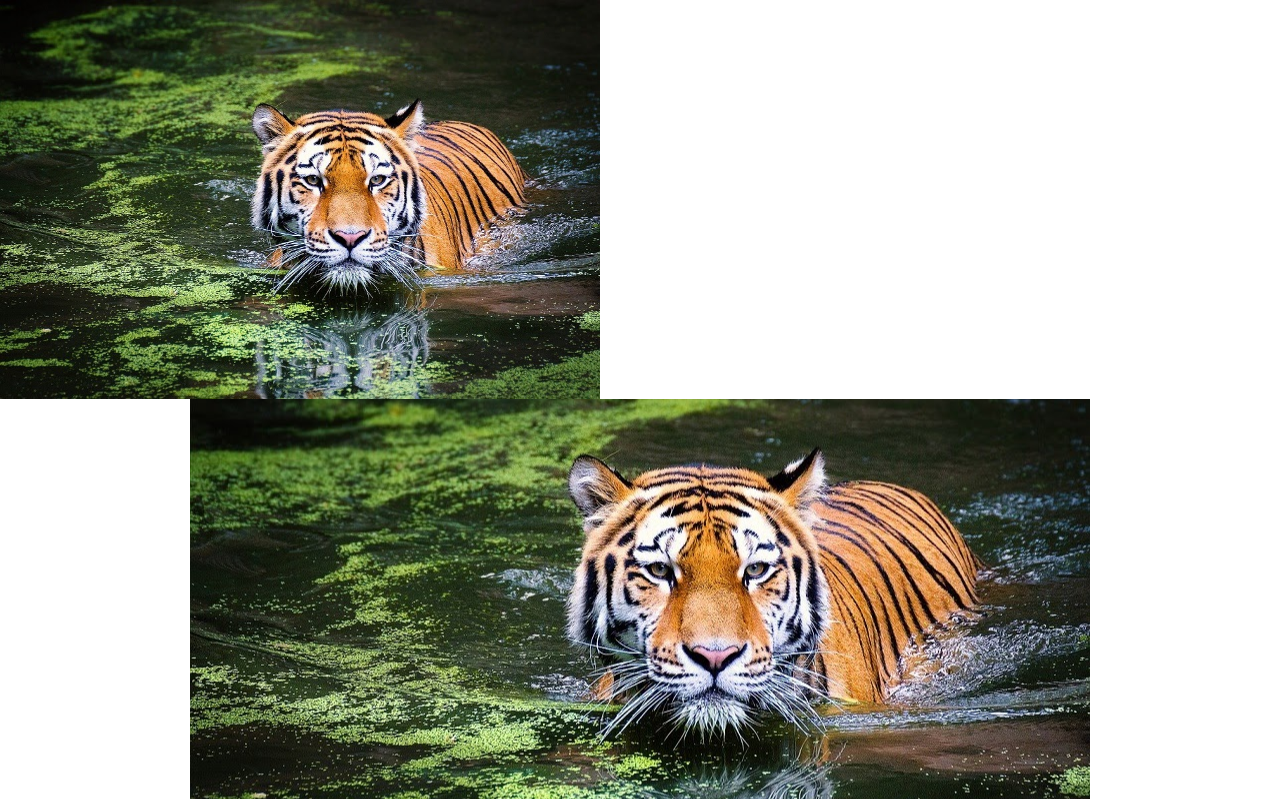
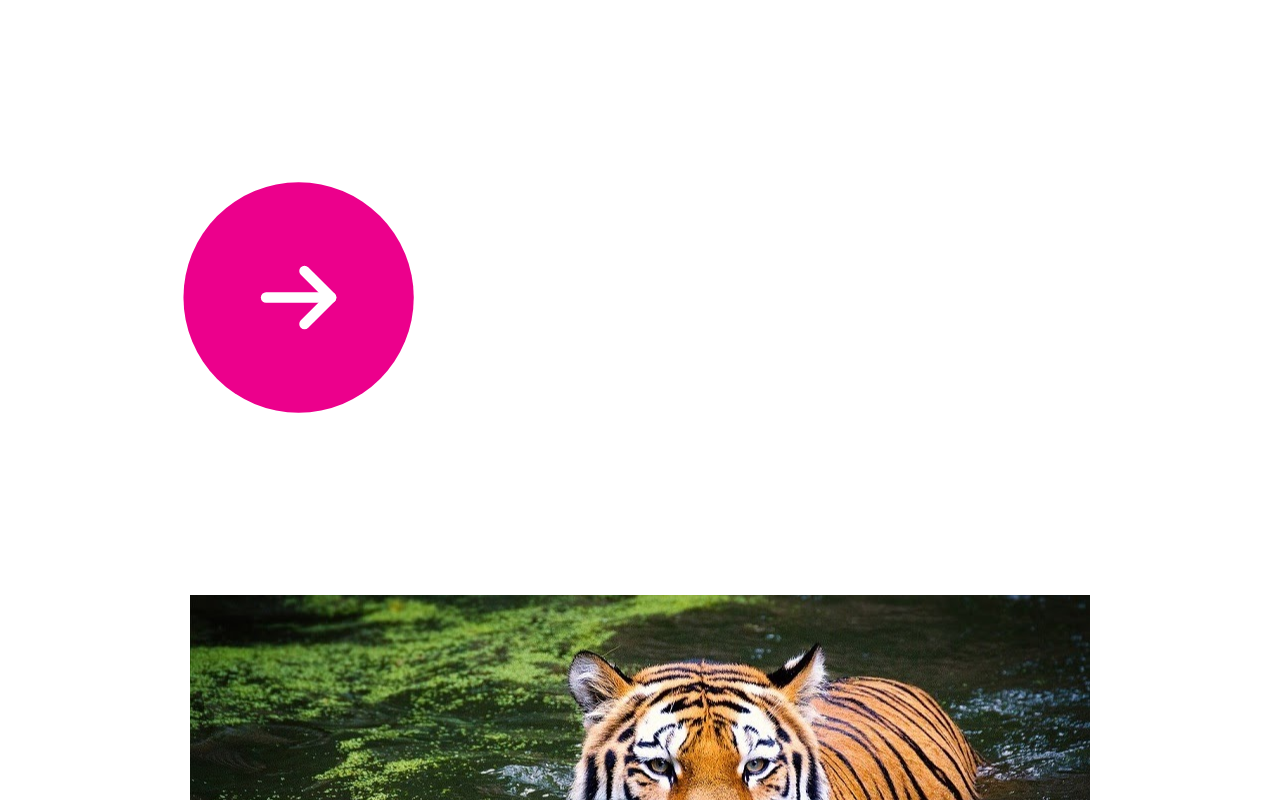
Before and after one commit to SHAON1028/next-image, a Next.js app: page / in a window 1280 px wide. Shown: the top 800 px of the page. Built offline with nearby package versions, Linux system fonts and the light colour scheme.

Commit message:
Initial commit

```diff
--- a/src/app/page.js
+++ b/src/app/page.js
@@ -3,11 +3,9 @@ import Image from "next/image";
 export default function Home() {
   return (
     <>
-      <Image width={600} height={600} src="/tiger.jpg" alt="tiger" />
-
-      <div className="bg-image">
-
-      </div>
+      <Image width={600} height={600} src="/right_arrow.svg" alt="tiger" />
+      <div className="bg-image"></div>
+      <br />*
     </>
   );
 }
```
Also changed, not shown: public/right_arrow.svg (added).
